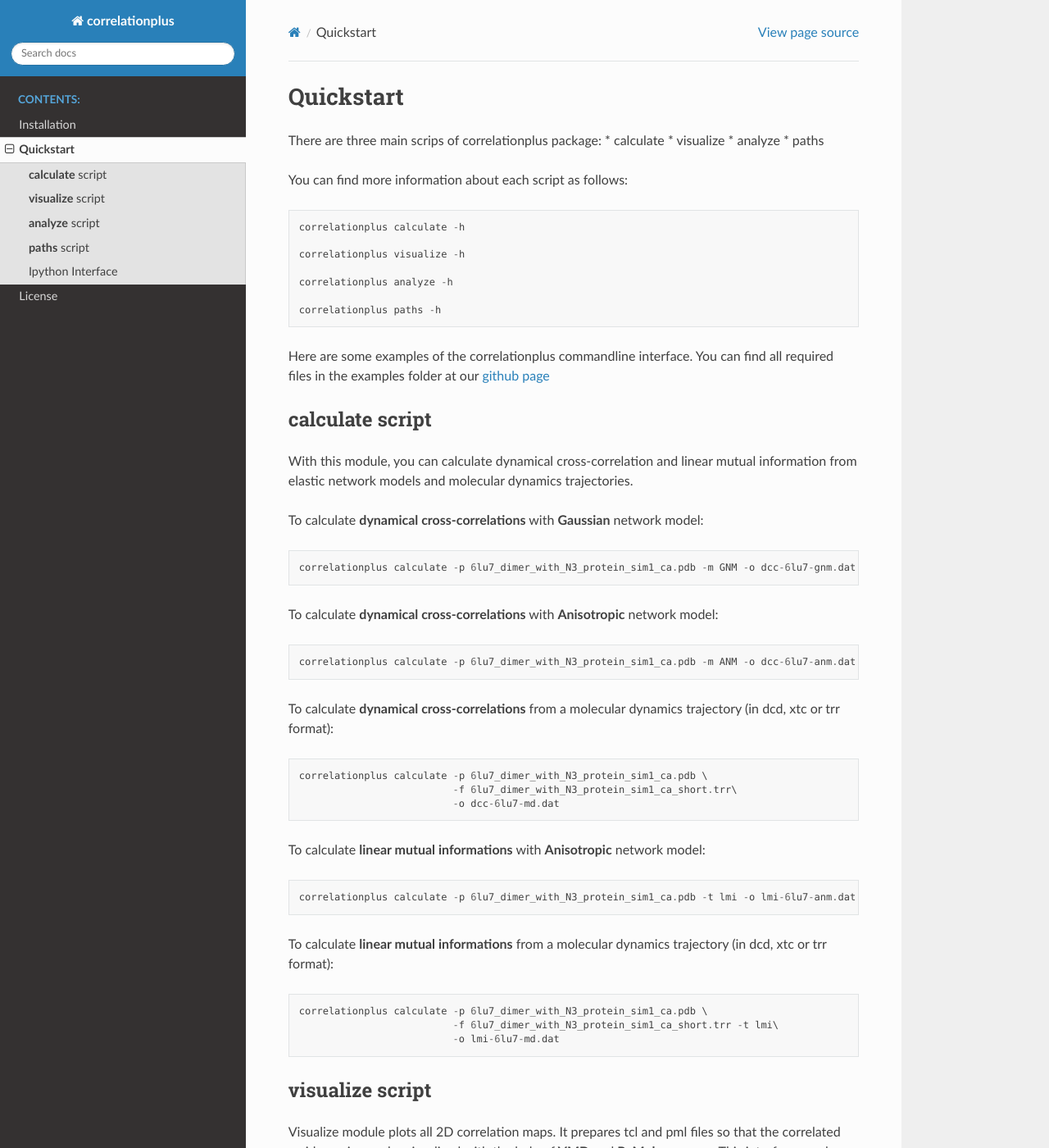
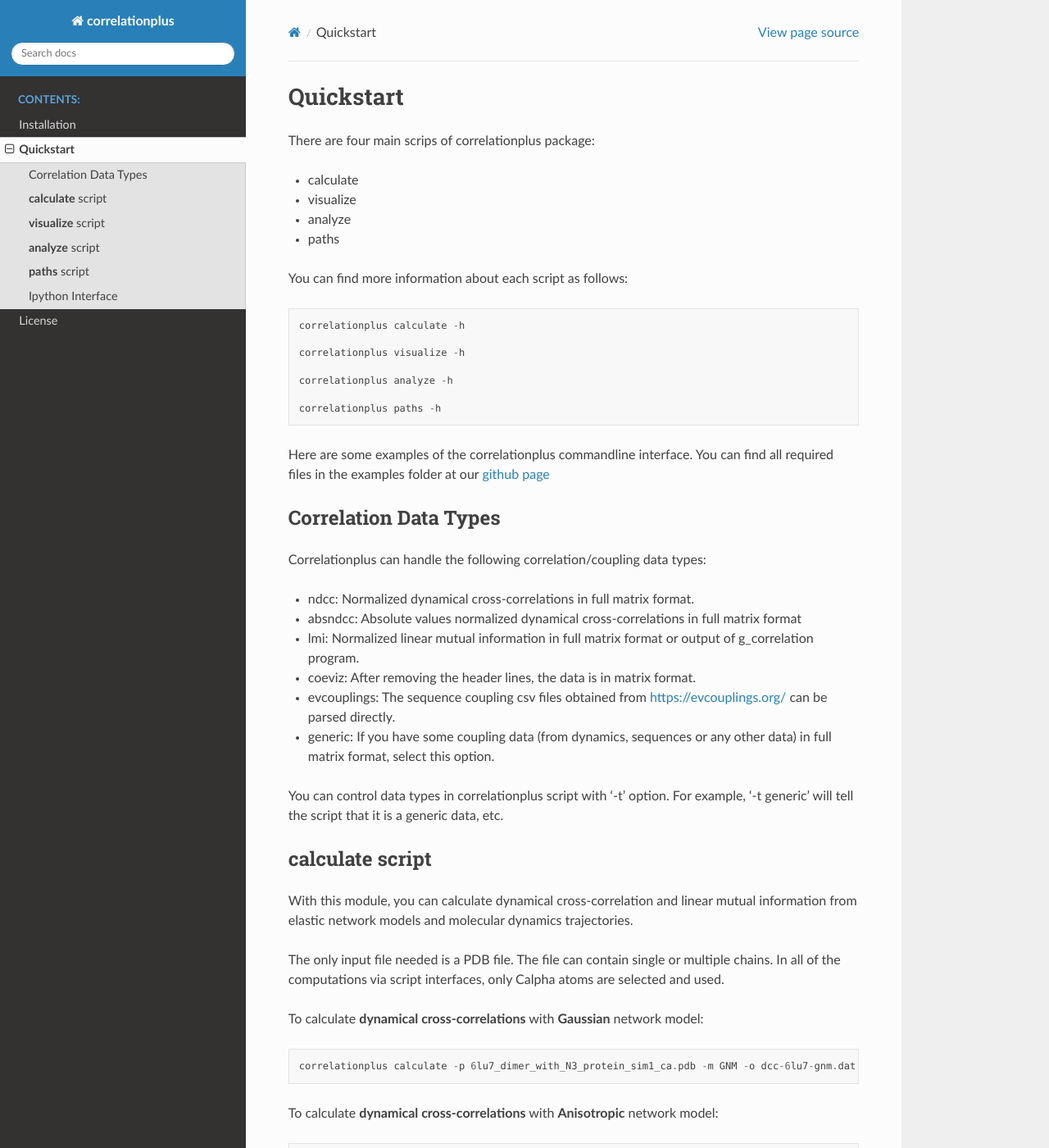
Before and after one commit to tekpinar/correlationplus, a Sphinx documentation site: the page built from docs/quickstart.rst, in a window 1280 px wide and 1400 px high. Shown: the whole window at 82% size. Built offline with Sphinx 7.4.7 and the Read the Docs theme 2.0.0, drawn with Linux system fonts in a browser that asks for light colours; some of the changed text lies outside the part shown.

Commit message:
Add explanation for correlation data types

```diff
--- a/docs/quickstart.rst
+++ b/docs/quickstart.rst
@@ -1,7 +1,8 @@
 Quickstart
 ==========
 
-There are three main scrips of correlationplus package:
+There are four main scrips of correlationplus package:
+
 * calculate
 * visualize
 * analyze
@@ -20,10 +21,28 @@
 Here are some examples of the correlationplus commandline interface.
 You can find all required files in the examples folder at our `github page <https://github.com/tekpinar/correlationplus>`_
 
+Correlation Data Types
+----------------------
+Correlationplus can handle the following correlation/coupling data types:
+
+* ndcc: Normalized dynamical cross-correlations in full matrix format.
+* absndcc: Absolute values normalized dynamical cross-correlations in full matrix format
+* lmi: Normalized linear mutual information in full matrix format or output of g_correlation program.
+* coeviz: After removing the header lines, the data is in matrix format.
+* evcouplings: The sequence coupling csv files obtained from https://evcouplings.org/ can be parsed directly.
+* generic: If you have some coupling data (from dynamics, sequences or any other data) in full matrix format, select this option.
+
+You can control data types in correlationplus script with '-t' option. For example, '-t generic' will tell the script that it is
+a generic data, etc.
+
+
 **calculate** script
 --------------------
 With this module, you can calculate dynamical cross-correlation and linear mutual information from
 elastic network models and molecular dynamics trajectories.
+
+The only input file needed is a PDB file. The file can contain single or multiple chains. In all of
+the computations via script interfaces, only Calpha atoms are selected and used.
 
 To calculate **dynamical cross-correlations** with **Gaussian** network model::
 
@@ -52,21 +71,21 @@
 **visualize** script
 --------------------
 Visualize module plots all 2D correlation maps. It prepares tcl and pml files so that the correlated residue pairs can
-be visualized with the help of **VMD** and **PyMol** programs. This interface needs only a pdb file with N residues and
+be visualized with the help of **VMD** and **PyMOL** programs. This interface needs only a pdb file with N residues and
 a square matrix of NxN. The correlation data has to be in matrix format, where only A(i,j) values are
 listed in a square matrix format. LMI matrices produced by g_correlation program of Lange and Grubmuller
 can also be parsed.
 
 
-To run a simple example of visualization, you can use data and pdb files in the examples folder::
+To run a simple example of visualization, you can use the data and pdb files in the examples folder::
 
   correlationplus visualize -i ndcc-6lu7-anm.dat -p 6lu7_dimer_with_N3_protein_sim1_ca.pdb -t absndcc -v 0.75
 
 In addition, the command above will produce plots of absolute values of dynamical cross correlations vs interresidue distances.
+This information can be quite useful if you are particularly looking for long-distance interactions.
 
-The visualize app will produce an output for overall structure
-and all individual intra-chain correlations, if exist. Moreover, the program
-will give you inter-chain correlations, if you have more than one chain.
+The visualize app will produce an output for overall structure and all individual intra-chain correlations, if exist.
+Moreover, the program will give you inter-chain correlations, if you have more than one chain.
 
 You can analyze the correlations with `VMD <https://www.ks.uiuc.edu/Research/vmd/>`_ just by loading the tcl files produced by
 visualize app.  To reduce the clutter, the command above will only dump the correlations greater than 0.75 to your tcl or pml file.
@@ -87,9 +106,11 @@
 Additionally, vmd command has to be in your path if you want to do this
 with the command above.
 
-If you would like to use PyMol, the following command will be sufficient::
+If you would like to use PyMOL, the following command will be sufficient::
 
   pymol correlation-interchain-chainsA-B.pml
+
+
 
 Sometimes, we may need to plot difference map of two correlation maps.
 You may want to see the differences of linear mutual information
```
